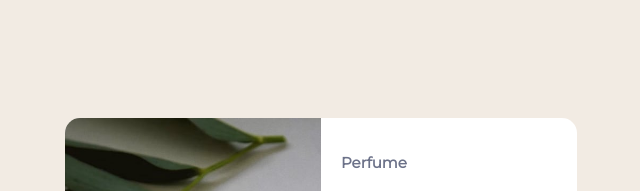
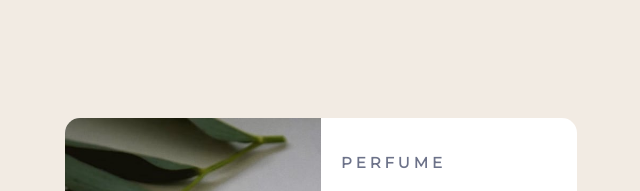
Before and after one commit to LiamMarrie/Product-preview-card-component, a plain HTML site: page myStuff/index.html in a window 1280 px wide. Shown: the top 191 px of the page, 319-959 px from the left. Drawn offline with Linux system fonts and the light colour scheme.

Commit message:
Update index.html

```diff
--- a/myStuff/index.html
+++ b/myStuff/index.html
@@ -29,7 +29,7 @@
           <img src="./images/image-product-desktop.jpg" alt="product img" />
         </div>
         <div class="productInformation">
-          <h2>Perfume</h2>
+          <h2>P E R F U M E</h2>
           <h1>Eau De Parfum A floral</h1>
           <p>
             Preview Gabrielle Essence Eau De Parfum A floral, solar and
```
